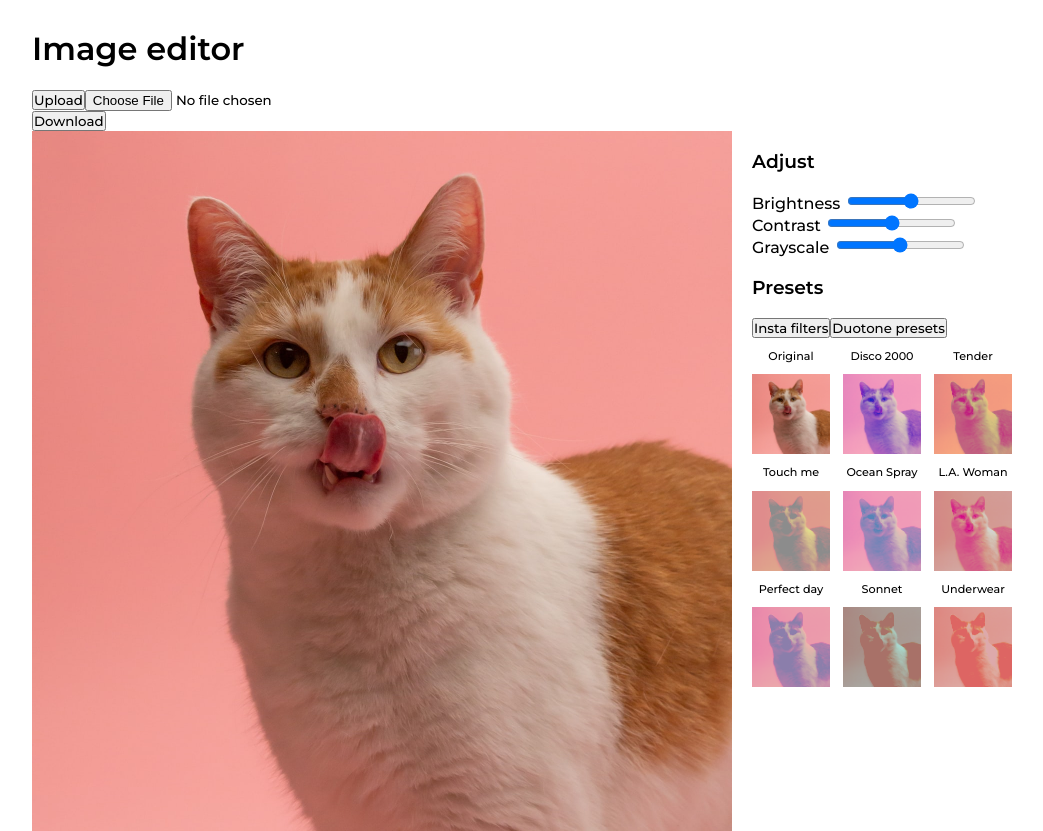
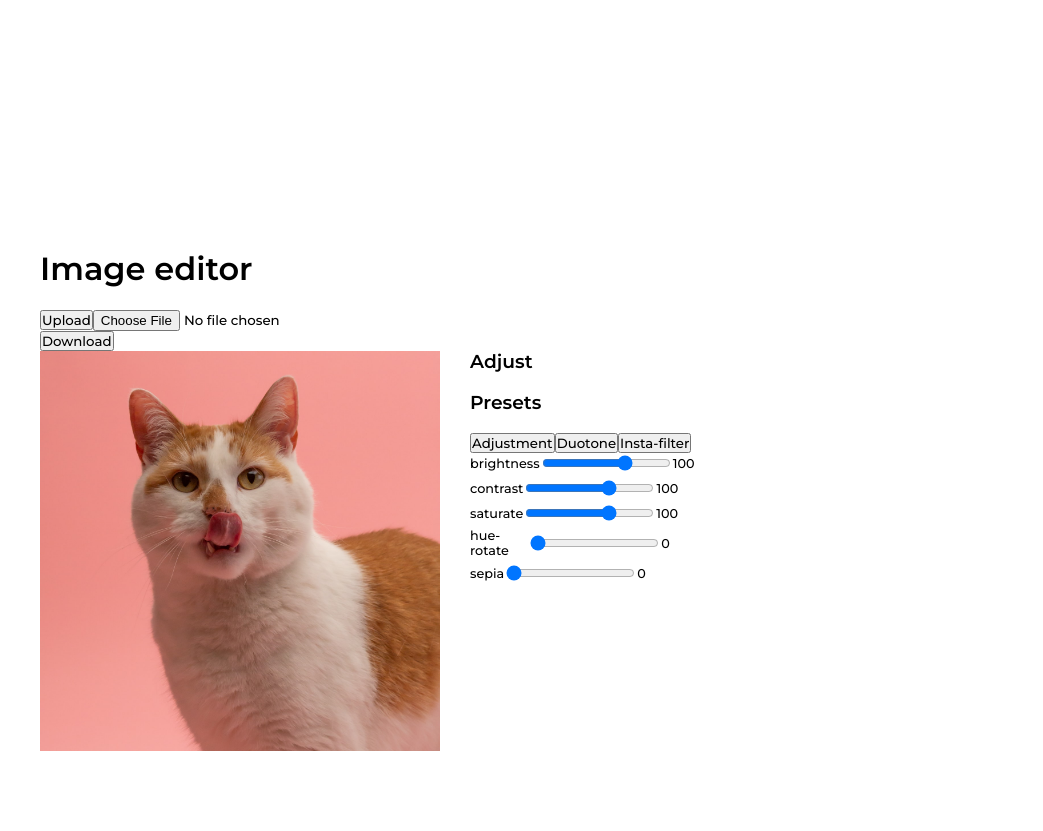
Before and after one commit to hannah-choi/image_editor, a React (Create React App) app in the folder client/: page / in a window 1280 px wide. Shown: the whole page, without its empty margins (108-1151 px from the left). Built offline with nearby package versions, Linux system fonts and the light colour scheme.

Commit message:
1. added conditional rendering / 2. connected slidebar with filter result

```diff
--- a/client/src/App.css
+++ b/client/src/App.css
@@ -11,6 +11,8 @@ body {
     display: flex;
     justify-content: center;
     align-items: center;
+    height: 100vh;
+    width: 100vw;
 }
 
 .App {
@@ -30,13 +32,14 @@ body {
 }
 
 .canvasWrapper {
-    width: 70%;
+    min-width: 40%;
+    max-width: 70%;
     position: relative;
     /* border: 1px solid blue; */
 }
 
 .effectWrapper {
-    padding: 20px;
+    padding: 0 20px 0 30px;
     position: relative;
     width: 30%;
     /* border: 1px solid cyan; */
@@ -91,3 +94,23 @@ input {
 .duotonePreview {
     min-height: 80px;
 }
+
+.slidebar {
+    display: flex;
+    align-items: center;
+    font-size: 0.8rem;
+    justify-content: space-between;
+    margin-bottom: 5px;
+}
+
+.slidebar .name {
+    flex-basis: 30%;
+}
+
+.slidebar .input {
+    flex-basis: 50%;
+}
+
+.slidebar .number {
+    flex-basis: 10%;
+}
--- a/client/src/components/Canvas.js
+++ b/client/src/components/Canvas.js
@@ -4,6 +4,8 @@ import duotones from "./duotones.js";
 import Button from "./Button";
 import ToneButton from "./ToneButton";
 import Download from "./Download";
+import Slidebar from "./Slidebar";
+import TabButton from "./TabButton.js";
 
 export default function Canvas({ newImagePath }) {
     const canvasRef = useRef(null);
@@ -12,6 +14,53 @@ export default function Canvas({ newImagePath }) {
     const thumbnails = useRef(null);
     const [imagePath, setImagePath] = useState("./uploads/default.jpeg");
     const [canvasSize, setCanvasSize] = useState({});
+    const [active, setActive] = useState("Adjustment");
+
+    const [adjustment, setAdjustment] = useState([
+        {
+            property: "brightness",
+            value: 100,
+        },
+        {
+            property: "contrast",
+            value: 100,
+        },
+        {
+            property: "saturate",
+            value: 100,
+        },
+        {
+            property: "hue-rotate",
+            value: 0,
+        },
+        {
+            property: "sepia",
+            value: 0,
+        },
+    ]);
+
+    const getFilterString = array => {
+        return array
+            .map(
+                item =>
+                    `${item.property}(${parseInt(item.value)}${
+                        item.property !== "hue-rotate" ? "%" : "deg"
+                    })`
+            )
+            .join(" ");
+    };
+
+    const optionChange = (name, newValue) => {
+        setAdjustment(
+            adjustment.map(item =>
+                item.property === name
+                    ? { ...item, value: parseInt(newValue) }
+                    : item
+            )
+        );
+        contextRef.current.drawImage(imageRef.current, 0, 0);
+        contextRef.current.filter = getFilterString(adjustment);
+    };
 
     const downloadImage = () => {
         const link = document.createElement("a");
@@ -20,14 +69,26 @@ export default function Canvas({ newImagePath }) {
         link.click();
     };
 
-    const cssFilter = name => {
-        const selectedfilter = filters.find(filter => filter.name === name);
+    const instaFilter = name => {
+        const selectedFilter = filters.find(filter => filter.name === name);
         const { width, height } = canvasSize;
         contextRef.current.clearRect(0, 0, width, height);
-        contextRef.current.filter = selectedfilter.filter;
+
+        if (selectedFilter.name === "original") {
+            contextRef.current.filter = "none";
+        } else {
+            contextRef.current.filter = getFilterString(selectedFilter.filter);
+            setAdjustment(
+                selectedFilter.filter.map(item =>
+                    item.property === name
+                        ? { ...item, value: item.value }
+                        : item
+                )
+            );
+        }
         contextRef.current.globalCompositeOperation = "source-over";
         contextRef.current.drawImage(imageRef.current, 0, 0, width, height);
-        selectedfilter.overlays.forEach(overlay => {
+        selectedFilter.overlays.forEach(overlay => {
             contextRef.current.globalCompositeOperation = overlay.mixBlendMode;
             contextRef.current.fillStyle = overlay.backgroundColor;
             contextRef.current.fillRect(0, 0, width, height);
@@ -96,13 +157,42 @@ export default function Canvas({ newImagePath }) {
         );
     };
 
+    const buttons = ["Adjustment", "Duotone", "Insta-filter"];
+
+    const adjustmentRender = adjustment.map((option, i) => (
+        <Slidebar key={i} option={option} optionChange={optionChange} />
+    ));
+
+    const duotoneRender = duotones.map(duotone => (
+        <ToneButton
+            key={duotone.name}
+            applyDuotone={applyDuotone}
+            canvasSize={canvasSize}
+            duotone={duotone}
+            imagePath={imagePath}
+        />
+    ));
+
+    const filterRender = filters.map(filter => (
+        <Button
+            key={filter.name}
+            cssFilter={instaFilter}
+            filter={filter}
+            imagePath={imagePath}
+        />
+    ));
+
+    const tabClick = textContent => {
+        setActive(textContent);
+    };
+
     useEffect(() => {
         setImagePath(newImagePath ? newImagePath : imagePath);
         imageRef.current.src = newImagePath ? newImagePath : imagePath;
         const canvas = canvasRef.current;
         const context = canvas.getContext("2d");
         contextRef.current = context;
-    }, [imagePath, newImagePath, contextRef.current]);
+    }, [imagePath, newImagePath]);
 
     return (
         <div className="wrapper">
@@ -123,33 +213,16 @@ export default function Canvas({ newImagePath }) {
             </div>
             <div className="effectWrapper">
                 <h3>Adjust</h3>
-                Brightness <input type="range" />
-                <br />
-                Contrast <input type="range" />
-                <br />
-                Grayscale <input type="range" />
-                <br />
                 <h3>Presets</h3>
-                <button>Insta filters</button>
-                <button>Duotone presets</button>
+                {buttons.map(item => (
+                    <TabButton key={item} name={item} tabClick={tabClick} />
+                ))}
                 <div ref={thumbnails} className="thumbnails">
-                    {duotones.map(duotone => (
-                        <ToneButton
-                            key={duotone.name}
-                            applyDuotone={applyDuotone}
-                            canvasSize={canvasSize}
-                            duotone={duotone}
-                            imagePath={imagePath}
-                        />
-                    ))}
-                    {/* {filters.map(filter => (
-                        <Button
-                            key={filter.name}
-                            cssFilter={cssFilter}
-                            filter={filter}
-                            imagePath={imagePath}
-                        />
-                    ))} */}
+                    {active === "Adjustment"
+                        ? adjustmentRender
+                        : active === "Insta-filter"
+                        ? filterRender
+                        : duotoneRender}
                 </div>
             </div>
         </div>
--- /dev/null
+++ b/client/src/components/Slidebar.js
@@ -0,0 +1,30 @@
+import React from "react";
+
+export default function Slidebar({ option, optionChange }) {
+    return (
+        <div className="slidebar">
+            <span className="name">{option.property}</span>
+            <input
+                className="input"
+                type="range"
+                name={option.property}
+                min={0}
+                max={
+                    option.property === "sepia"
+                        ? 100
+                        : option.property === "hue-rotate"
+                        ? 360
+                        : 150
+                }
+                defaultValue={option.value}
+                onInput={e => {
+                    optionChange(e.target.name, e.target.value);
+                }}
+                onChange={e => {
+                    optionChange(e.target.name, e.target.value);
+                }}
+            />
+            <span className="number">{option.value}</span>
+        </div>
+    );
+}
--- /dev/null
+++ b/client/src/components/TabButton.js
@@ -0,0 +1,9 @@
+import React from "react";
+
+export default function TabButton({ name, tabClick }) {
+    return (
+        <button className="tab" onClick={e => tabClick(e.target.textContent)}>
+            {name}
+        </button>
+    );
+}
--- a/client/src/components/filters.js
+++ b/client/src/components/filters.js
@@ -2,8 +2,13 @@ const filters = [
     { name: "original", filter: "none", overlays: [] },
     {
         name: "aden",
-        filter:
-            "hue-rotate(-20deg) contrast(0.9) saturate(0.85) brightness(1.2)",
+        filter: [
+            { property: "hue-rotate", value: 340 },
+            { property: "contrast", value: 90 },
+            { property: "saturate", value: 85 },
+            { property: "brightness", value: 120 },
+            { property: "sepia", value: 20 },
+        ],
         overlays: [
             {
                 backgroundColor: "rgba(66, 10, 14, 0.2)",
@@ -13,7 +18,13 @@ const filters = [
     },
     {
         name: "clarendon",
-        filter: "contrast(1.2) saturate(1.35)",
+        filter: [
+            { property: "hue-rotate", value: 0 },
+            { property: "contrast", value: 120 },
+            { property: "saturate", value: 135 },
+            { property: "brightness", value: 100 },
+            { property: "sepia", value: 0 },
+        ],
         overlays: [
             {
                 backgroundColor: "rgba(127, 187, 227, 0.2)",
@@ -23,7 +34,13 @@ const filters = [
     },
     {
         name: "1977",
-        filter: "contrast(1.1) brightness(1.1) saturate(1.3)",
+        filter: [
+            { property: "contrast", value: 110 },
+            { property: "saturate", value: 130 },
+            { property: "brightness", value: 110 },
+            { property: "hue-rotate", value: 0 },
+            { property: "sepia", value: 0 },
+        ],
         overlays: [
             {
                 background: "rgba(243, 106, 188, 0.3)",
@@ -33,7 +50,13 @@ const filters = [
     },
     {
         name: "nashville",
-        filter: "sepia(0.2) contrast(1.2) brightness(1.05) saturate(1.2)",
+        filter: [
+            { property: "hue-rotate", value: 0 },
+            { property: "contrast", value: 120 },
+            { property: "saturate", value: 120 },
+            { property: "brightness", value: 105 },
+            { property: "sepia", value: 20 },
+        ],
         overlays: [
             {
                 backgroundColor: "rgba(0, 70, 150, 0.4)",
@@ -47,7 +70,13 @@ const filters = [
     },
     {
         name: "maven",
-        filter: "sepia(0.25) brightness(0.95) contrast(0.95) saturate(1.5)",
+        filter: [
+            { property: "hue-rotate", value: 0 },
+            { property: "contrast", value: 95 },
+            { property: "saturate", value: 150 },
+            { property: "brightness", value: 95 },
+            { property: "sepia", value: 25 },
+        ],
         overlays: [
             {
                 backgroundColor: "rgba(3, 230, 26, 0.2)",
@@ -57,7 +86,13 @@ const filters = [
     },
     {
         name: "gingham",
-        filter: "brightness(1.05) hue-rotate(-10deg)",
+        filter: [
+            { property: "hue-rotate", value: 350 },
+            { property: "contrast", value: 100 },
+            { property: "saturate", value: 100 },
+            { property: "brightness", value: 105 },
+            { property: "sepia", value: 0 },
+        ],
         overlays: [
             {
                 backgroundColor: "#e6e6fa",
@@ -67,7 +102,13 @@ const filters = [
     },
     {
         name: "valencia",
-        filter: "contrast(1.08) brightness(1.08) sepia(0.08)",
+        filter: [
+            { property: "hue-rotate", value: 0 },
+            { property: "contrast", value: 108 },
+            { property: "saturate", value: 100 },
+            { property: "brightness", value: 108 },
+            { property: "sepia", value: 8 },
+        ],
         overlays: [
             {
                 backgroundColor: "rgba(58, 3, 57, 0.5)",
@@ -77,7 +118,13 @@ const filters = [
     },
     {
         name: "hudson",
-        filter: "brightness(1.1) hue-rotate(-10deg) sepia(0.3) saturate(1.6)",
+        filter: [
+            { property: "hue-rotate", value: -10 },
+            { property: "contrast", value: 100 },
+            { property: "saturate", value: 150 },
+            { property: "brightness", value: 110 },
+            { property: "sepia", value: 30 },
+        ],
         overlays: [
             {
                 backgroundColor: "rgba(0, 68, 204, 0.3)",
```
